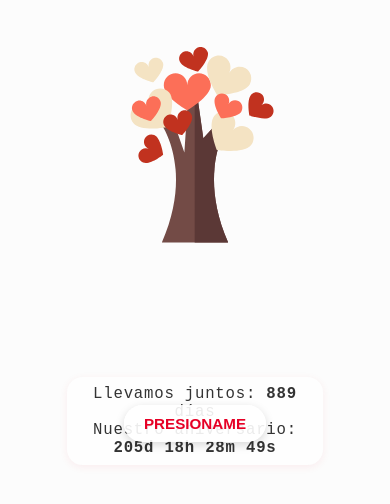
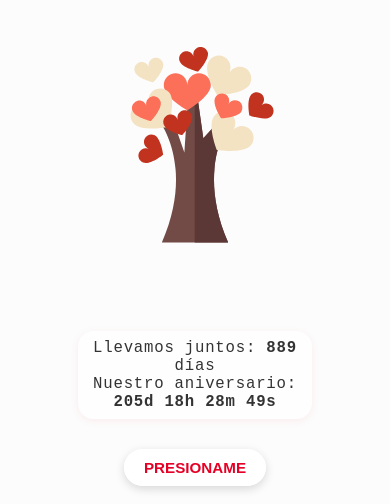
Before and after one commit to anthonypenapalomino14-oss/campus-autonoma, a PHP site: page / in a window 390 px wide; the page is wider, and only the part inside the window is pictured. Shown: the part 340-844 px from the top of that part. Run offline with PHP 8.4, Linux system fonts and the light colour scheme.

Commit message:
Update style.mobile.css

```diff
--- a/Arbol_De_Amor-main/Css/style.mobile.css
+++ b/Arbol_De_Amor-main/Css/style.mobile.css
@@ -113,22 +113,38 @@ body {
 
 .countdown {
   position: fixed;
+
   left: 50%;
-  bottom: 10vw;
+  bottom: 85px;
+
   transform: translateX(-50%);
+
   font-size: 0.98rem;
+
   min-width: 60vw;
   max-width: 92vw;
+
   text-align: center;
+
   padding: 0.5em 0.7em;
+  box-sizing: border-box;
+
   border-radius: 1em;
   background: #fff8;
+
   box-shadow: 0 2px 8px #e6002611;
+
   z-index: 6;
   pointer-events: none;
+
   letter-spacing: 0.05em;
-  transition: opacity 0.8s cubic-bezier(.77,0,.18,1), transform 0.8s cubic-bezier(.77,0,.18,1);
+
+  transition:
+    opacity 0.8s cubic-bezier(.77,0,.18,1),
+    transform 0.8s cubic-bezier(.77,0,.18,1);
+
   opacity: 0;
+
   transform: translateX(-50%) translateY(30px);
 }
 
@@ -145,9 +161,11 @@ body {
 /* Botón sorpresa en celular */
 #music-btn {
   position: fixed;
-  bottom: 16vw;
+
+  bottom: 18px;
   left: 50%;
   right: auto;
+
   transform: translateX(-50%);
 
   padding: 10px 20px;
```
